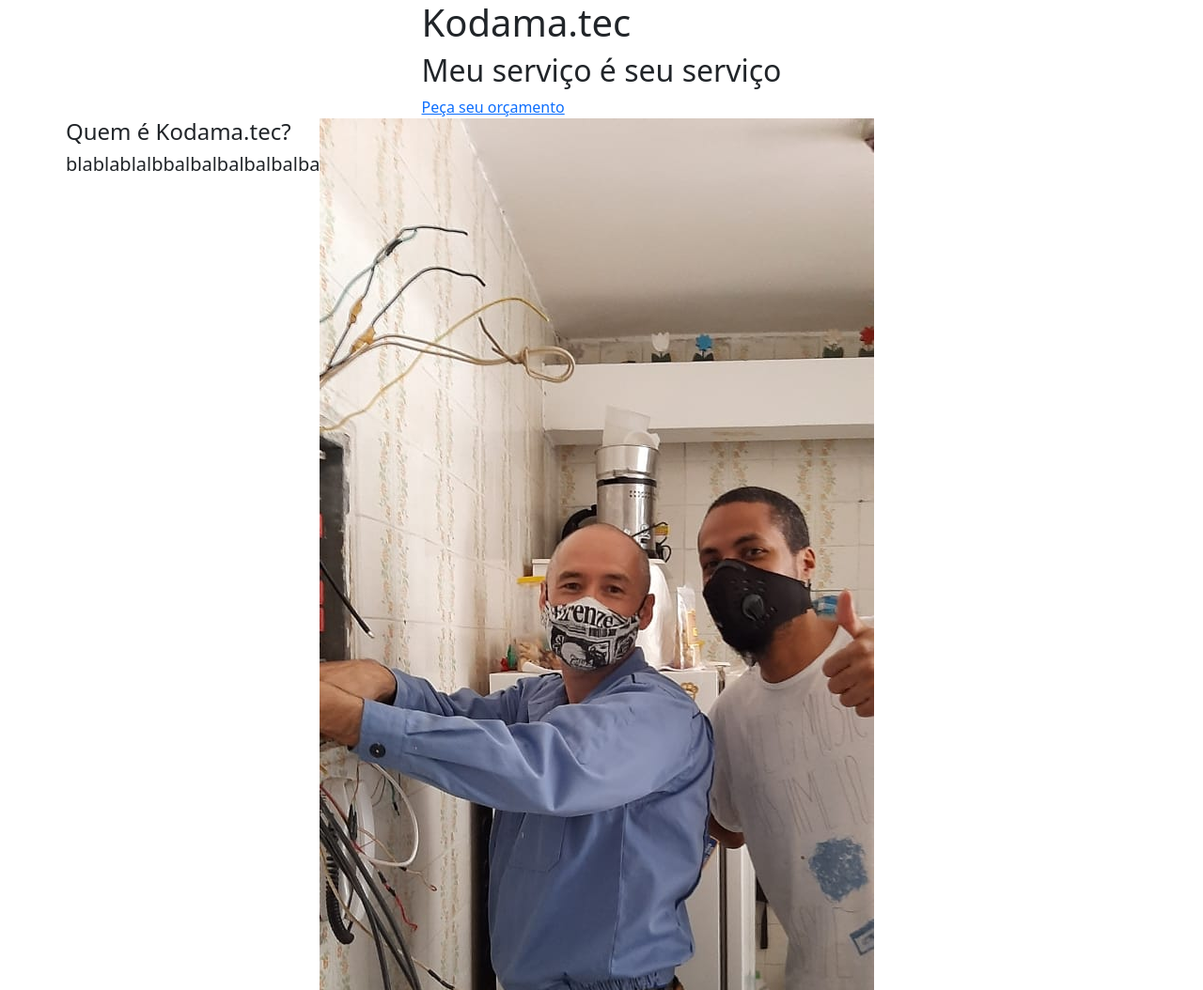
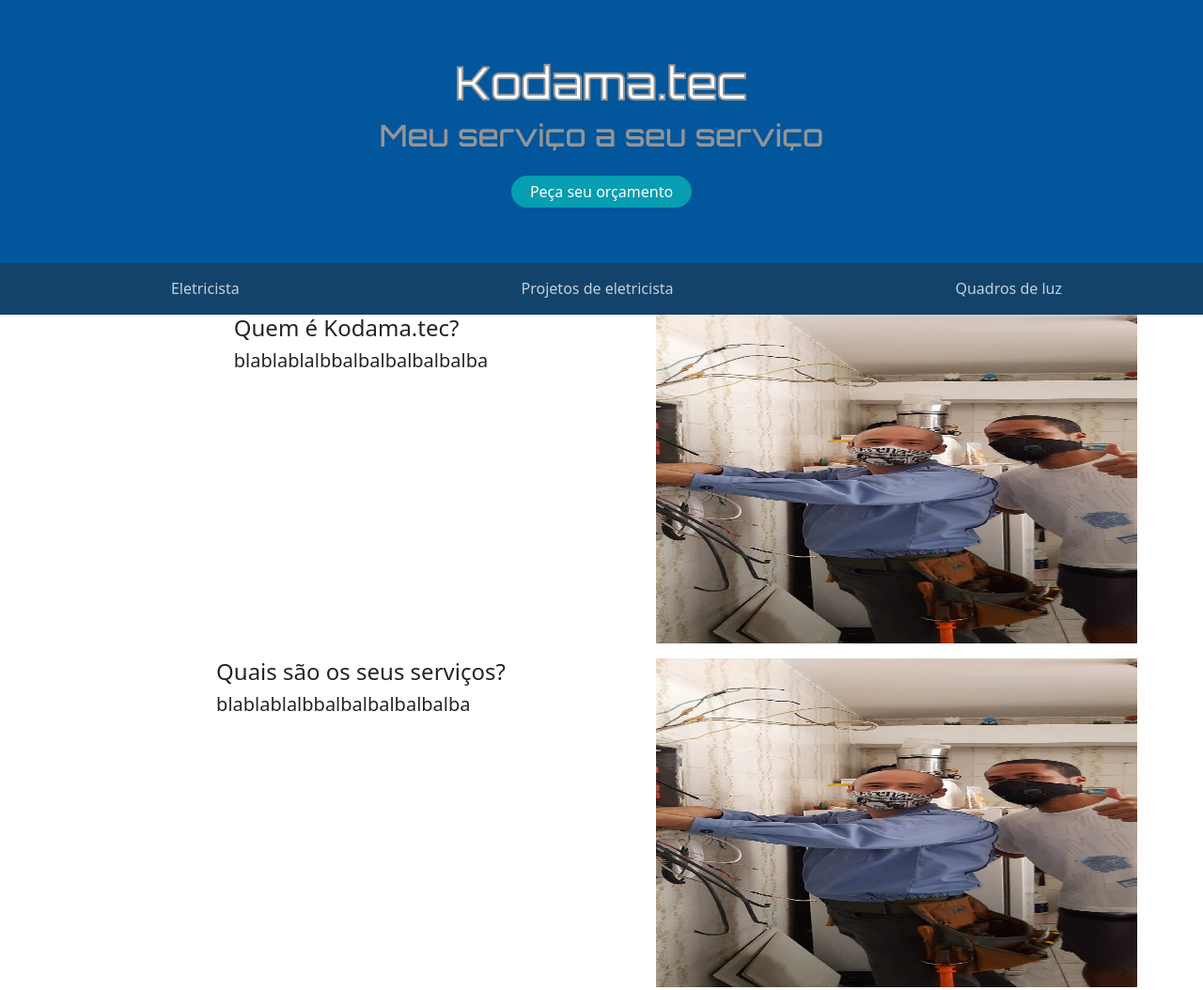
Before and after one commit to tiagoharumitsukodama/landing_page_eletricista, a plain HTML site: page index.html in a window 1280 px wide. Shown: the top 1054 px of the page at 94% size. Drawn offline with nearby package versions, Linux system fonts and the light colour scheme.

Commit message:
terminado o header

```diff
--- a/index.html
+++ b/index.html
@@ -13,9 +13,17 @@
     <script src="https://cdn.jsdelivr.net/npm/bootstrap@5.0.0-beta3/dist/js/bootstrap.bundle.min.js" integrity="sha384-JEW9xMcG8R+pH31jmWH6WWP0WintQrMb4s7ZOdauHnUtxwoG2vI5DkLtS3qm9Ekf" crossorigin="anonymous"></script>
     <header>
         <h1>Kodama.tec</h1>
-        <h2>Meu serviço é seu serviço</h2>
+        <h2>Meu serviço a seu serviço</h2>
         <a href="">Peça seu orçamento</a>
     </header>
+
+    <nav>
+        <ul>
+            <li>Eletricista</li>
+            <li>Projetos de eletricista</li>
+            <li>Quadros de luz</li>
+        </ul>
+    </nav>
 
     <section>
         <div class="container" id="sobre">
--- a/style/fonts.css
+++ b/style/fonts.css
@@ -0,0 +1,9 @@
+@font-face {
+font-family: fontLogo;
+src: url(../fonts/Orbitron/Orbitron-VariableFont_wght.ttf);
+}
+
+@font-face {
+font-family: fontLogoBold;
+src: url(../fonts/Orbitron/static/Orbitron-ExtraBold.ttf);
+}
--- a/style/style.css
+++ b/style/style.css
@@ -1,21 +1,81 @@
 @import './desktop/main_desktop.css';
 @import './mobile/main_mobile.css';
 @import './tablet/main_tablet.css';
+@import './fonts.css';
+
+* {
+    margin: 0px auto;
+    padding: 0px;
+}
 
 body {
+    position: relative;
+    max-width: 100vw;
+    display: flex;
+    flex-direction: column;
+    align-items: center;
+}
+
+header {
+    width: 100%;
+    min-height: 35vh;
     margin: 0px auto;
-    padding: 0px;
-    width: 100vw;
+    background-color: #02569b;
 
     display: flex;
     flex-direction: column;
     align-items: center;
+    justify-content: center;
+}
+
+header h1 {
+    font-family: fontLogo;
+    font-size: 6vh;
+    color: white;
+    -webkit-text-stroke: 2px #939597;
+}
+
+header h2 {
+    font-family: fontLogo;
+    color: #939597;
+}
+
+header a {
+    padding: 5px 20px;
+    margin-top: 2vh;
+    border-radius: 30px;
+    text-decoration: none;
+    background-color: #079DB2;
+    color: white;
+}
+
+nav {
+    width: 100%;
+    background-color: #13436b;
+
+    position: -webkit-sticky;
+    position: sticky;
+    top: 0;
+}
+
+nav ul {
+    display: flex;
+}
+
+nav ul li {
+    padding-top: 15px;
+    list-style-type: none;
+    color: rgba(245, 245, 245, 0.788);
 }
 
 section > div.container {
     margin: 0px auto;
     padding: 0px;
     width: 100%;
-
     display: flex;
 }
+
+img {
+    width: 40vw;
+    height: 350px;
+}
```
Also changed, not shown: fonts/Orbitron/Orbitron-VariableFont_wght.ttf (added), fonts/Orbitron/static/Orbitron-Black.ttf (added), fonts/Orbitron/static/Orbitron-Bold.ttf (added), fonts/Orbitron/static/Orbitron-ExtraBold.ttf (added), fonts/Orbitron/static/Orbitron-Medium.ttf (added), fonts/Orbitron/static/Orbitron-Regular.ttf (added), fonts/Orbitron/static/Orbitron-SemiBold.ttf (added), images/exemplo4.jpg (added), images/exemplo5.jpg (added).
